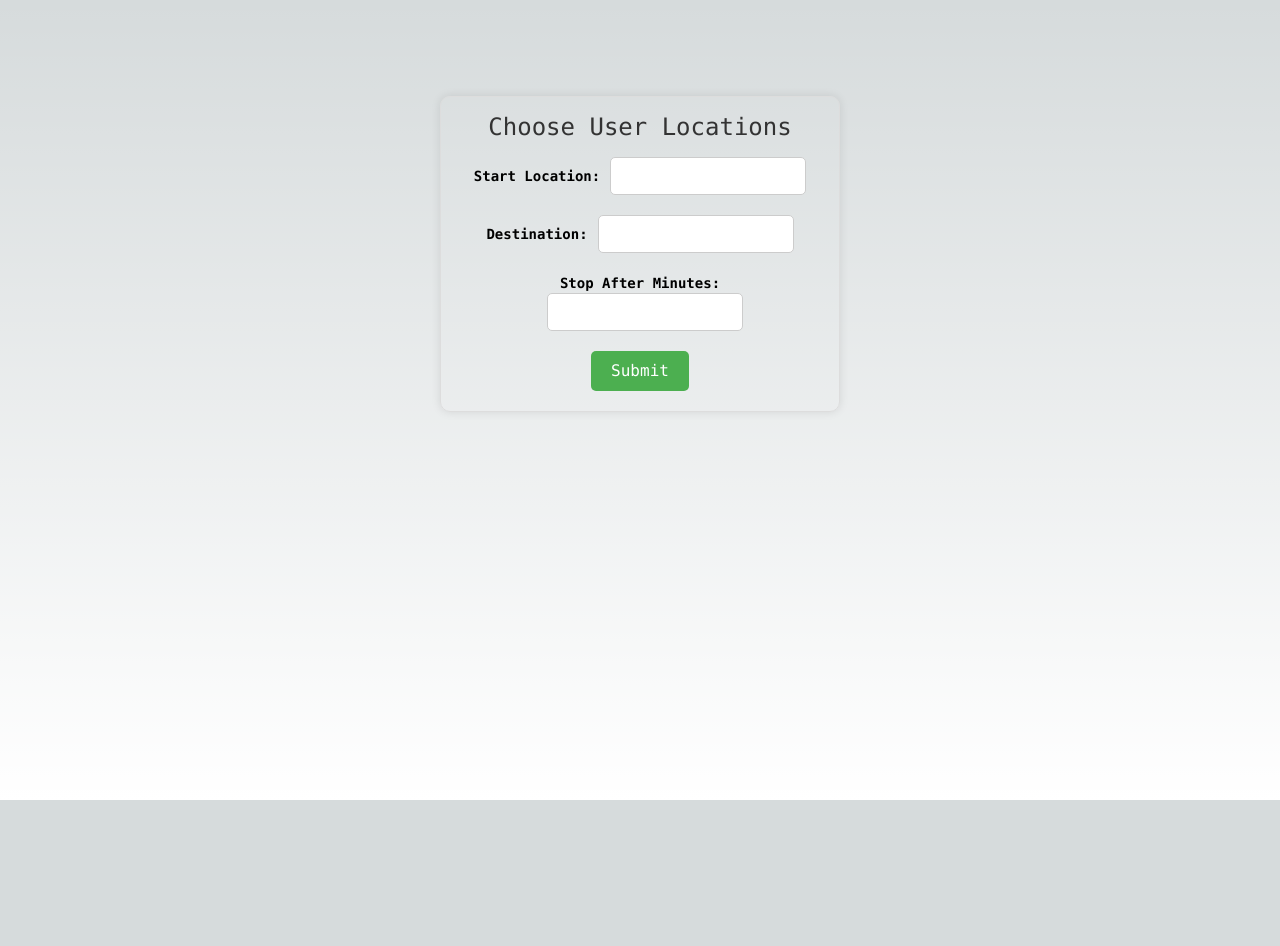
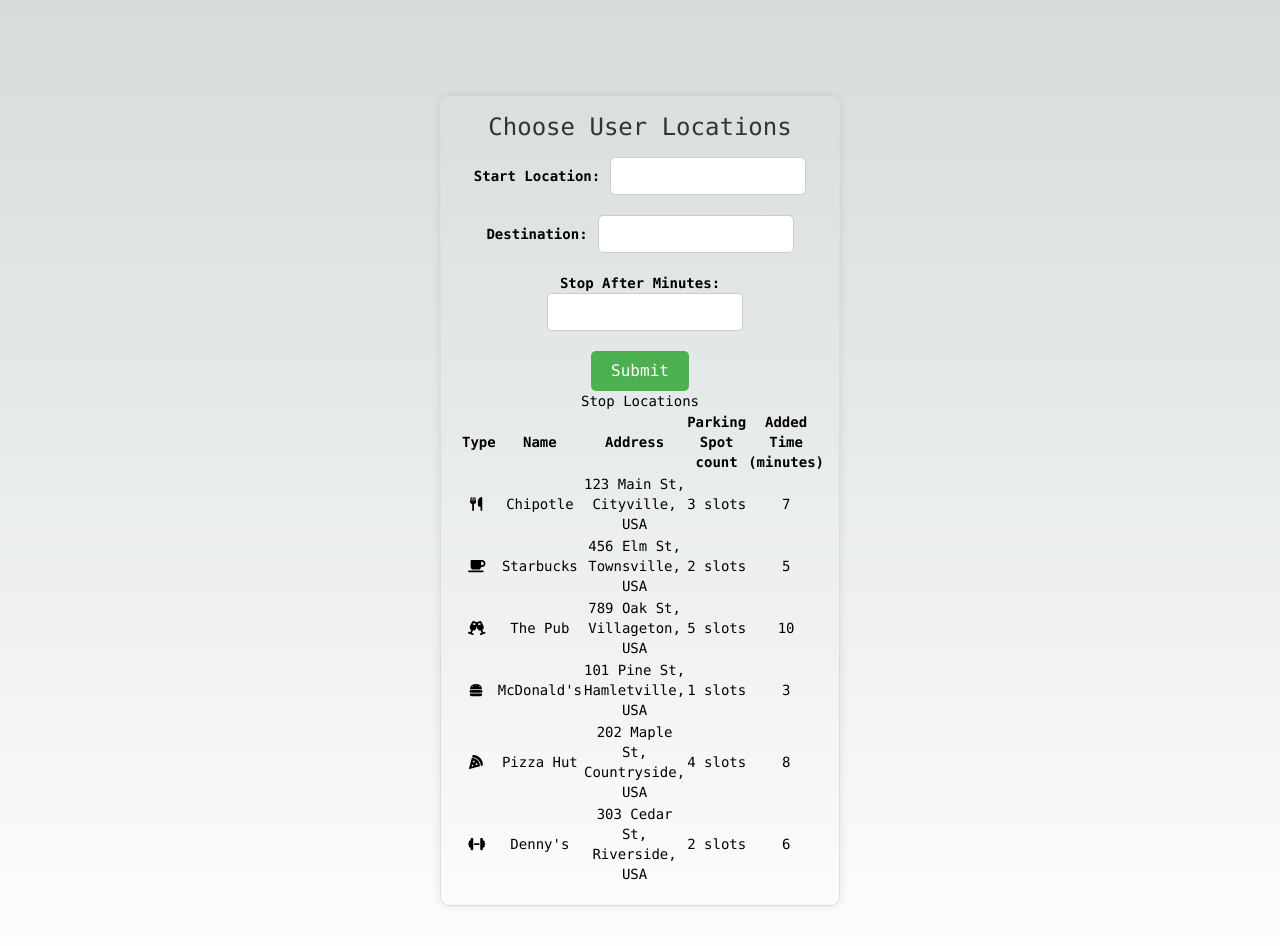
Before and after one commit to divaamahajan/RoadTripPlanner, a Next.js app in the folder frontend/road-trip-planner/: page / in a window 1280 px wide. Shown: the top 946 px of the page. Before the commit the page ends 800 px from the top, so only its background shows below. Built offline with nearby package versions, Linux system fonts and the light colour scheme.

Commit message:
drafte of api

```diff
--- a/frontend/road-trip-planner/package.json
+++ b/frontend/road-trip-planner/package.json
@@ -9,6 +9,9 @@
     "lint": "next lint"
   },
   "dependencies": {
+    "@fortawesome/fontawesome-svg-core": "^6.4.2",
+    "@fortawesome/free-solid-svg-icons": "^6.4.2",
+    "@fortawesome/react-fontawesome": "^0.2.0",
     "axios": "^1.6.1",
     "next": "14.0.2",
     "react": "^18",
--- a/frontend/road-trip-planner/src/app/page.tsx
+++ b/frontend/road-trip-planner/src/app/page.tsx
@@ -1,10 +1,10 @@
-import UserCoordinates from "../components/userLocation"
+import UserLocation from "../components/userLocation"
 
 export default function Home() {
   return (
     <main className="flex min-h-screen flex-col items-center justify-between p-24">
       <div className="z-10 max-w-5xl w-full items-center justify-between font-mono text-sm lg:flex">
-        <UserCoordinates/>
+        <UserLocation/>
       </div>
     </main>
   )
--- /dev/null
+++ b/frontend/road-trip-planner/src/components/StopLocationTable.js
@@ -0,0 +1,62 @@
+// StopLocationTable.js
+import React from "react";
+import { FontAwesomeIcon } from "@fortawesome/react-fontawesome";
+import { faUtensils, faCoffee, faGlassCheers, faHamburger, faPizzaSlice, faDumbbell, faGasPump } from "@fortawesome/free-solid-svg-icons";
+
+const getIcon = (type) => {
+  switch (type) {
+    case "restaurant":
+      return faUtensils;
+    case "cafe":
+      return faCoffee;
+    case "bar":
+      return faGlassCheers;
+    case "fast food":
+      return faHamburger;
+    case "pizza":
+      return faPizzaSlice;
+    case "diner":
+      return faDumbbell;
+    case "gas station":
+      return faGasPump;
+    default:
+      return null;
+  }
+};
+
+const StopLocationTable = ({ stopLocations }) => {
+  return (
+    <div>
+      <h2>Stop Locations</h2>
+      <table style={{ width: "100%", borderCollapse: "collapse" }}>
+        <thead>
+          <tr>
+            <th>Type</th>
+            <th>Name</th>
+            <th>Address</th>
+            <th>Parking Spot count</th>
+            <th>Added Time (minutes)</th>
+          </tr>
+        </thead>
+        <tbody>
+          {stopLocations.map((location) => (
+            <tr key={location.id}>
+              <td>
+                {getIcon(location.type) && (
+                  <FontAwesomeIcon icon={getIcon(location.type)} style={{ marginRight: "5px" }} />
+                )}
+                {/* {location.type} */}
+              </td>
+              <td>{location.name}</td>
+              <td>{location.address}</td>
+              <td>{location.parkCount} slots</td>
+              <td>{location.addedTime}</td>
+            </tr>
+          ))}
+        </tbody>
+      </table>
+    </div>
+  );
+};
+
+export default StopLocationTable;
--- /dev/null
+++ b/frontend/road-trip-planner/src/components/stopLocation.js
@@ -0,0 +1,59 @@
+// stopLocation.js
+export const stopLocation = {
+  data: [
+    {
+      id: 123,
+      type: "restaurant",
+      name: "Chipotle",
+      parkCount: 3,
+      addedTime: 7,
+      location: [40.7128, -74.006],
+      address: "123 Main St, Cityville, USA",
+    },
+    {
+      id: 124,
+      type: "cafe",
+      name: "Starbucks",
+      parkCount: 2,
+      addedTime: 5,
+      location: [34.0522, -118.2437],
+      address: "456 Elm St, Townsville, USA",
+    },
+    {
+      id: 125,
+      type: "bar",
+      name: "The Pub",
+      parkCount: 5,
+      addedTime: 10,
+      location: [51.5074, -0.1278],
+      address: "789 Oak St, Villageton, USA",
+    },
+    {
+      id: 126,
+      type: "fast food",
+      name: "McDonald's",
+      parkCount: 1,
+      addedTime: 3,
+      location: [37.7749, -122.4194],
+      address: "101 Pine St, Hamletville, USA",
+    },
+    {
+      id: 127,
+      type: "pizza",
+      name: "Pizza Hut",
+      parkCount: 4,
+      addedTime: 8,
+      location: [45.4215, -75.6993],
+      address: "202 Maple St, Countryside, USA",
+    },
+    {
+      id: 128,
+      type: "diner",
+      name: "Denny's",
+      parkCount: 2,
+      addedTime: 6,
+      location: [40.7128, -74.006],
+      address: "303 Cedar St, Riverside, USA",
+    },
+  ],
+};
--- a/frontend/road-trip-planner/src/components/userLocation.js
+++ b/frontend/road-trip-planner/src/components/userLocation.js
@@ -5,6 +5,8 @@
 import axios from "axios";
 import LocationForm from "./LocationForm";
 import ResultDisplay from "./ResultDisplay";
+import StopLocationTable from "./StopLocationTable";
+import { stopLocation } from "./stopLocation";
 
 const UserLocation = () => {
   const [startLocation, setStartLocation] = useState("");
@@ -52,13 +54,24 @@
 
         console.log("Result Object:", resultObject);
 
+        // Post the result object to the specified URL
+        const apiUrl = "http://54.237.215.115:5000/input";
+        console.log("hello");
+        await axios.post(apiUrl, resultObject);
+        console.log("Result object posted successfully!");
         // Update result object state
         setResultObject(resultObject);
       }
 
       // Additional logic for calculating coordinates based on user inputs
     } catch (error) {
-      console.error("Error geocoding:", error);
+      if (axios.isAxiosError(error)) {
+        // Axios error (network, timeout, etc.)
+        console.error("Axios Error:", error.message);
+      } else {
+        // Other types of errors
+        console.error("Error geocoding:", error);
+      }
     }
   };
 
@@ -87,6 +100,7 @@
         handleSubmit={handleSubmit}
       />
       {/* <ResultDisplay resultObject={resultObject} /> */}
+      <StopLocationTable stopLocations={stopLocation.data} />
     </div>
   );
 };
```
Also changed, not shown: 2 other files (tests, documents, lock files or other folders).
